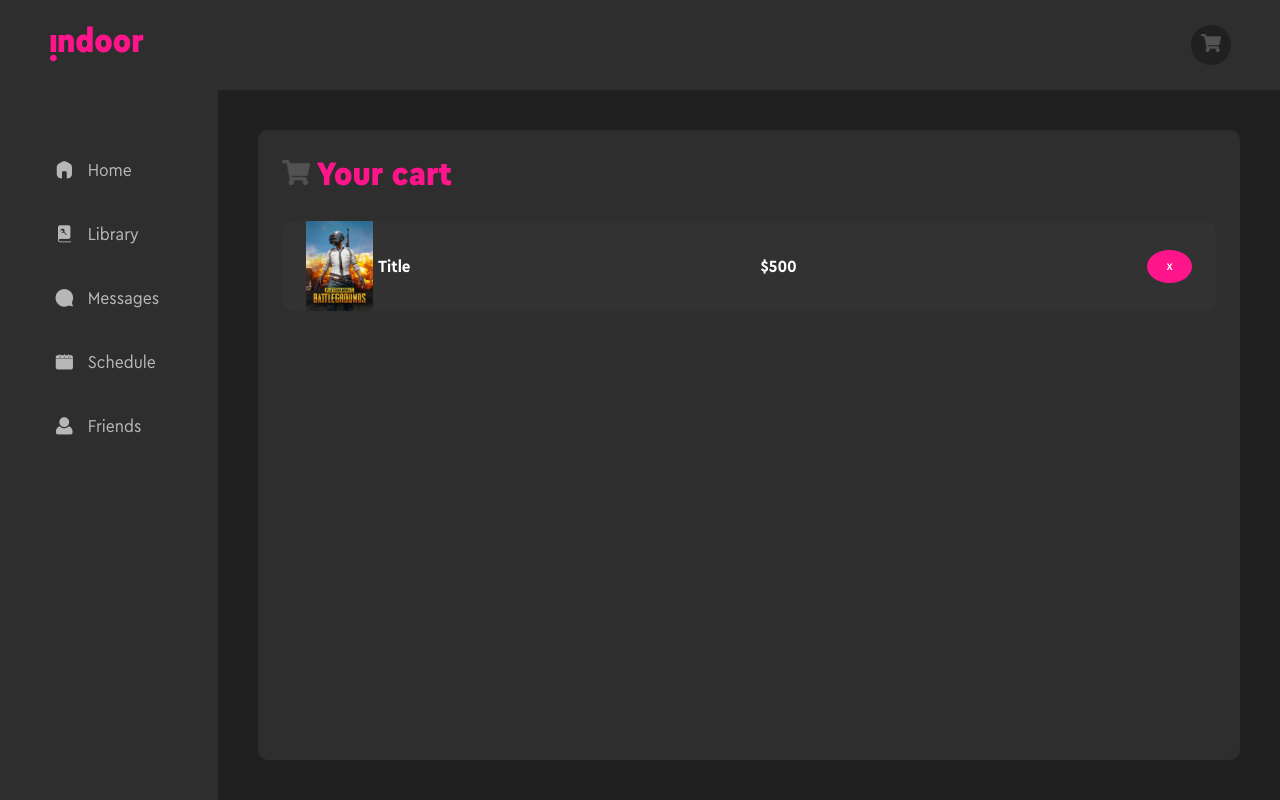
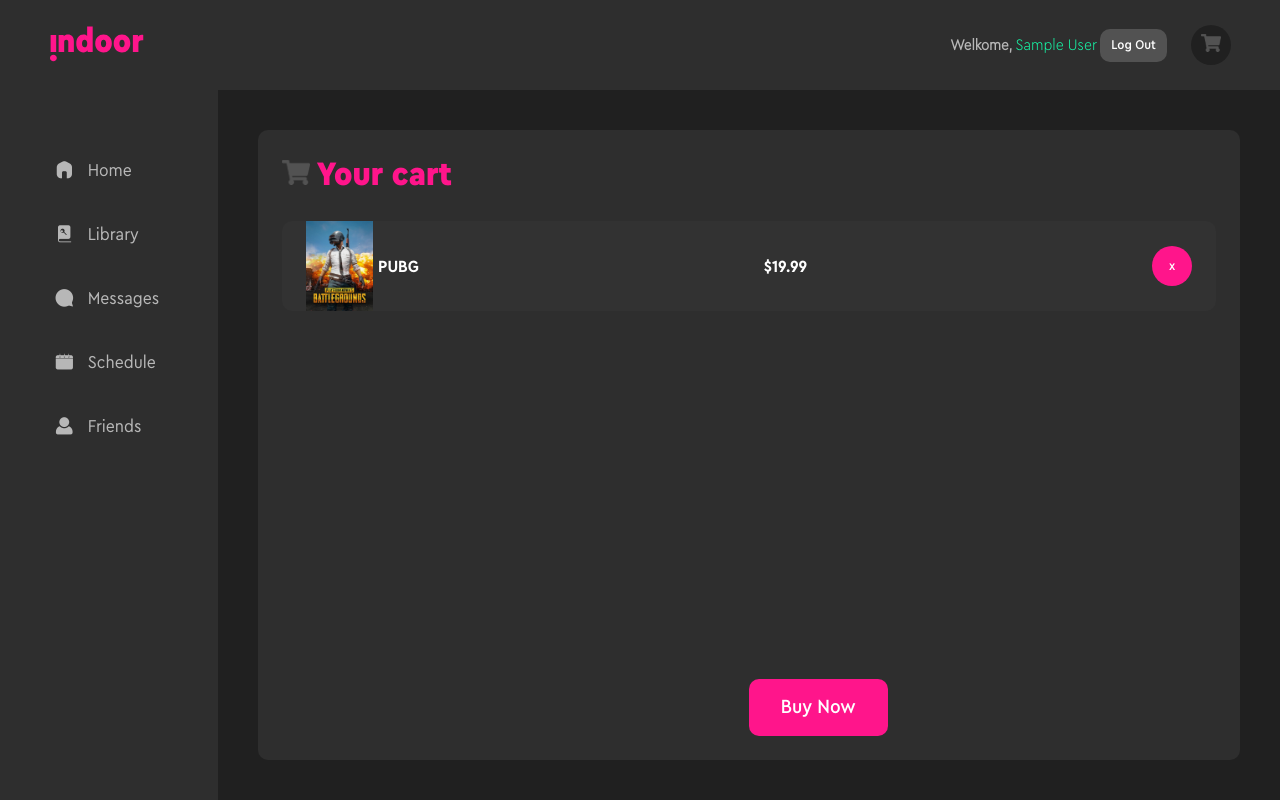
Before and after one commit to DHalushka/React-Indoor-website, a React (Create React App) app: page /cart in a window 1280 px wide. Shown: the top 800 px of the page. Built offline with nearby package versions, Linux system fonts and the light colour scheme; no server answers; sample sign-in values are in the browser's storage.

Commit message:
rebuild for deployment

```diff
--- a/src/components/Header.jsx
+++ b/src/components/Header.jsx
@@ -1,8 +1,32 @@
-import React from "react";
+import React, { useContext } from "react";
 import logo from "../LOGO.svg";
 import { Link } from "react-router-dom";
+import { auth } from "../firebase";
+import { signOut } from "firebase/auth";
+import { AuthContext } from "../context/AuthContext";
 
 function Header() {
+	const { currentUser } = useContext(AuthContext);
+	const headerUser = () => {
+		if (!currentUser) {
+			return (
+				<div className="header-user">
+					<Link to="/login">
+						<button>Log In</button>
+					</Link>
+				</div>
+			);
+		} else
+			return (
+				<div className="header-user">
+					<div className="user">
+						<h3>Welkome, </h3>
+						<span>{currentUser.displayName}</span>
+						<button onClick={() => signOut(auth)}>Log Out</button>
+					</div>
+				</div>
+			);
+	};
 
 	return (
 		<header>
@@ -10,7 +34,7 @@ function Header() {
 				<img alt="logo" src={logo}></img>
 			</Link>
 			<div className="header-right">
-
+				{headerUser()}
 				<div className="cart">
 					<Link to="/cart">
 						<img alt="cart" src={`${process.env.PUBLIC_URL}/cart.png`}></img>
--- a/src/pages/Cart.jsx
+++ b/src/pages/Cart.jsx
@@ -14,11 +14,12 @@ function Cart() {
 			<div className="cart-page-item">
 				<div className="image">
 					<img src={`${process.env.PUBLIC_URL}/${imageURL}`} alt="game-mage" />
-                    <a href="#">Title</a>
+                    <a href="#">PUBG</a>
 				</div>
-				<p className="cart-item-price">$500</p>
+				<p className="cart-item-price">$19.99</p>
 				<button className="cart-item-remove">x</button>
 			</div>
+			<button className="buy">Buy Now</button>
 		</div>
 	);
 }
--- a/src/styles/index.css
+++ b/src/styles/index.css
@@ -53,10 +53,32 @@ header {
 	background: #2e2e2e;
 }
 .header-right {
-	gap: 12px;
+	gap: 24px;
 	display: flex;
 	align-items: center;
 	justify-content: center;
+}
+.header-user .user{
+	display: flex;
+	align-items: center;
+	gap: 3px;
+}
+.header-user .user{
+	font-family: "CeraCompactPro-Light";
+	color: #ffffffa8;
+	font-size: 13px;
+}
+.header-user .user span{
+	color: #16ffab;
+	font-size: 16px;
+}
+.header-user .user button{
+	padding: 0.5rem 0.7rem;
+	background-color: #525252;
+}
+.header-user .user button:hover{
+	background-color: #2e2e2e;
+	transition: 0.3s;
 }
 .cart {
 	background-color: #202020;
@@ -452,6 +474,17 @@ span.star {
 	font-family: "CeraCompactPro-Bold";
 	font-size: 17px;
 	color: #fff;
+	position: relative;
+}
+.cart-page .buy{
+	position: absolute;
+	bottom: 24px;
+	left: 50%;
+	font-size: 20px;
+}
+.cart-page .buy:hover{
+	box-shadow: 0 0 5rem 0.5rem #ff158b;
+
 }
 .cart-page-title {
 	margin-bottom: 24px;
@@ -483,8 +516,8 @@ span.star {
 	height: 100%;
 }
 .cart-page-item button {
-	height: 50%;
-	width: 45px;
+	height: 40px;
+	width: 40px;
 	border-radius: 50%;
 	padding: 5px;
 }
@@ -1096,6 +1129,9 @@ table {
 	color: #ffffffa8;
 	outline: none;
 }
+.sidebar .chats{
+	overflow:auto;
+}
 .sidebar .userChat {
 	padding: 10px;
 	display: flex;
@@ -1111,6 +1147,9 @@ table {
 	width: 50px;
 	border-radius: 50%;
 	object-fit: cover;
+	background-image: url("../../public/balnkprofile.webp");
+	background-size: contain;
+	background-repeat: no-repeat;
 }
 .sidebar .userChat .userChatInfo span {
 	font-size: 18px;
@@ -1170,7 +1209,9 @@ table {
 	height: 40px;
 	border-radius: 50%;
 	object-fit: cover;
-	background-color: #880c4a;
+	background-image: url("../../public/balnkprofile.webp");
+	background-size: contain;
+	background-repeat: no-repeat;
 }
 .messages .message .messageContent{
 	max-width: 80%;
```
Also changed, not shown: api/createUser.js (deleted, +0 -26 lines), package.json (+7 -1 lines), src/components/Messages/SearcBar.jsx (deleted, +0 -9 lines), src/pages/RegisterPage.jsx (+0 -29 lines), 2 other files (tests, documents, lock files or other folders).
